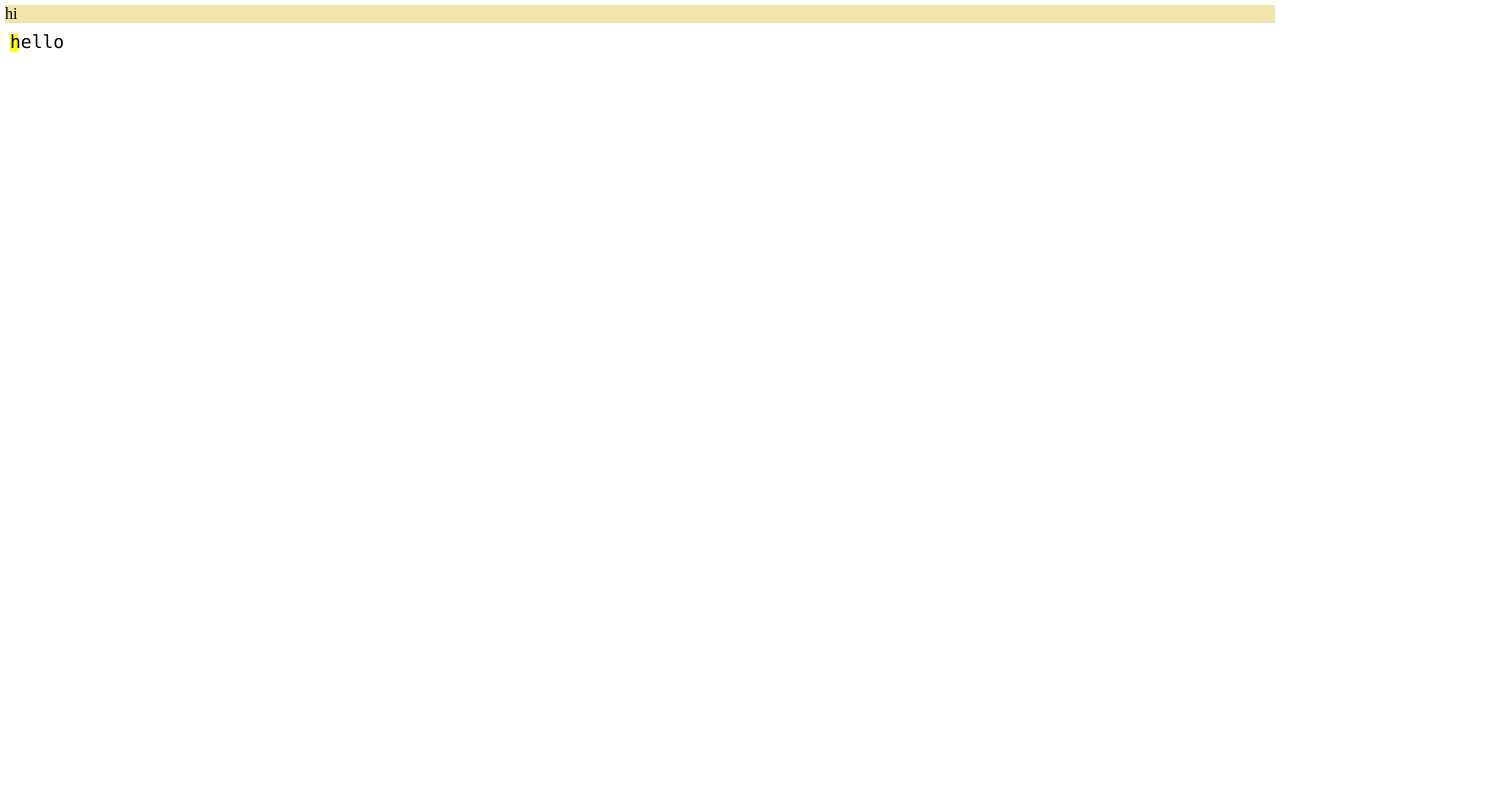
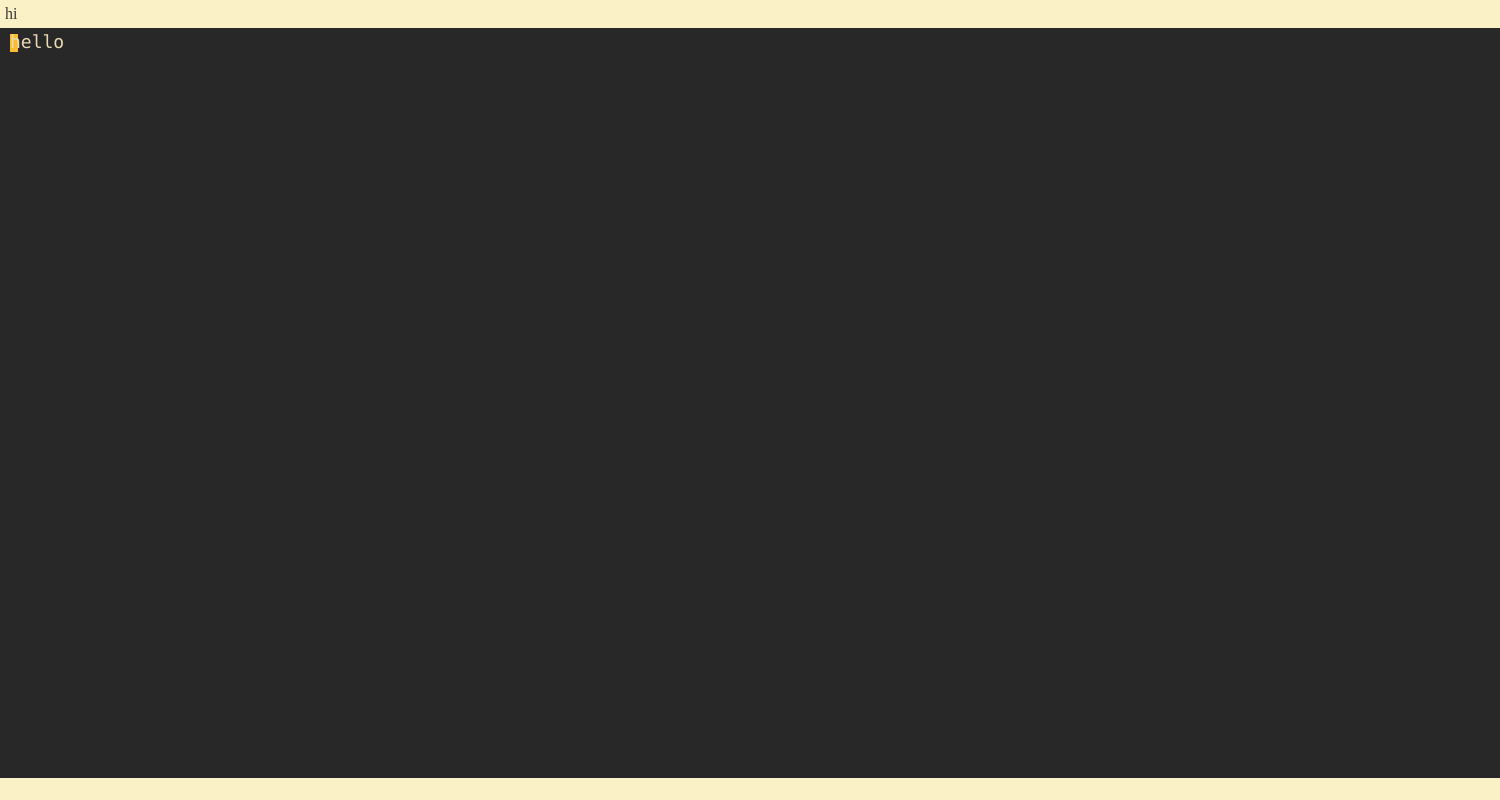
Before and after one commit to ntg-lol/txtworld, a website: page client/index.html in a window 1280 px wide. Shown: the whole page, 1500 px wide, since content can reach past the window. Drawn offline with Linux system fonts and the light colour scheme; files that its build step writes are made by us from their sources; files whose address does not match are found by name.

Commit message:
improve design

```diff
--- a/client/canvas.cjs
+++ b/client/canvas.cjs
@@ -2,9 +2,9 @@ const c   = document.getElementById("canvas");
 const ctx = c.getContext("2d");
 
 function render() {
-    ctx.fillStyle = "#ffff00";
+    ctx.fillStyle = "#fabd2f";
     ctx.fillRect(10, 6, 8, 18);
-    ctx.fillStyle = "#000000";
+    ctx.fillStyle = "#ebdbb2";
     ctx.font = "18px Consolas";
     ctx.fillText("hello", 10, 20);
 }
--- a/client/index.css
+++ b/client/index.css
@@ -1,8 +1,15 @@
 body {
     margin: 0px;
+    background-color: #fbf1c7; /* this allows the bar to not have a white border */
+    color: #3c3836
 }
 
 #bar {
     margin: 5px;
-    background-color: #f0e5aa;
+    background-color: #fbf1c7;
 }
+
+#canvas {
+    background-color: #282828;
+    border: none;
+}
--- a/client/index.html
+++ b/client/index.html
@@ -6,7 +6,7 @@
     </head>
     <body>
         <div id="bar">hi</div>
-        <canvas id="canvas" width="100%" height="100%" style="border: none;"></canvas>
+        <canvas id="canvas" width="1500" height="750"></canvas>
         <script src="/static/canvas.cjs"></script>
     </body>
 </html>
```
